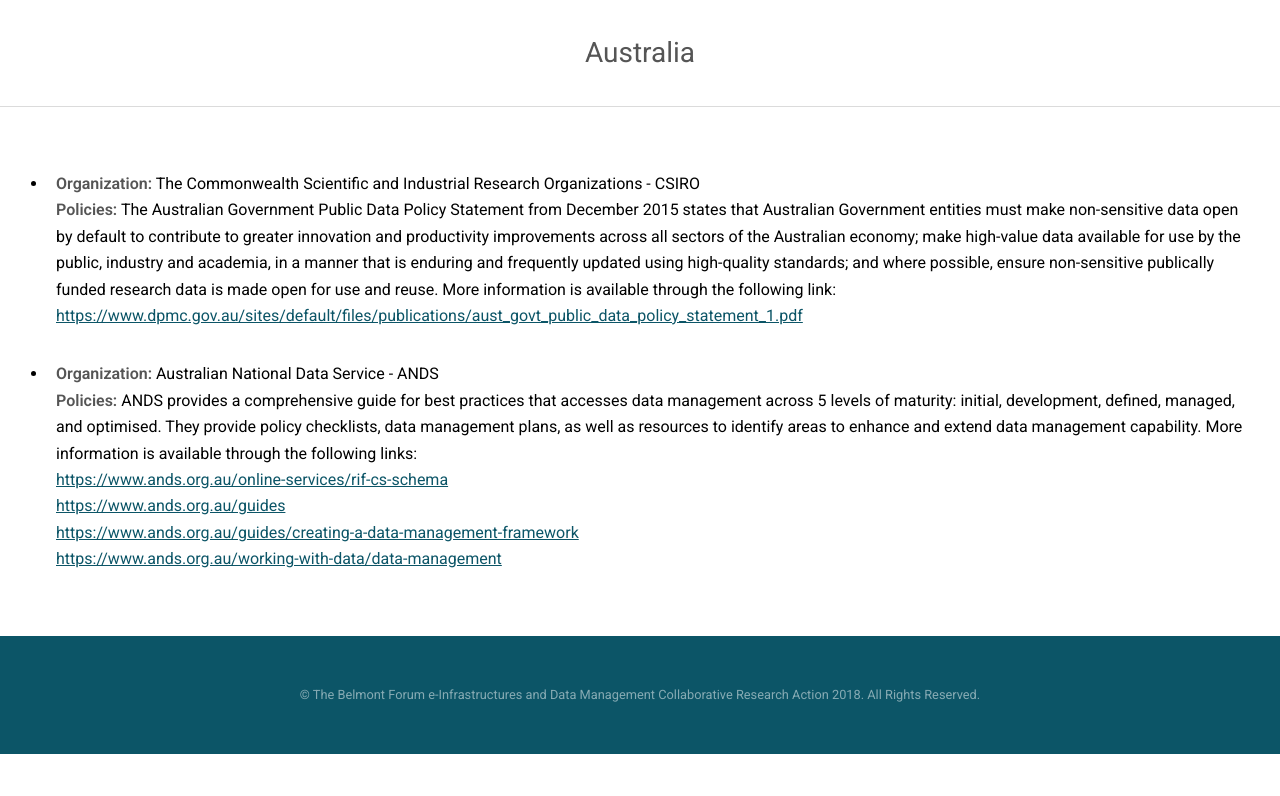
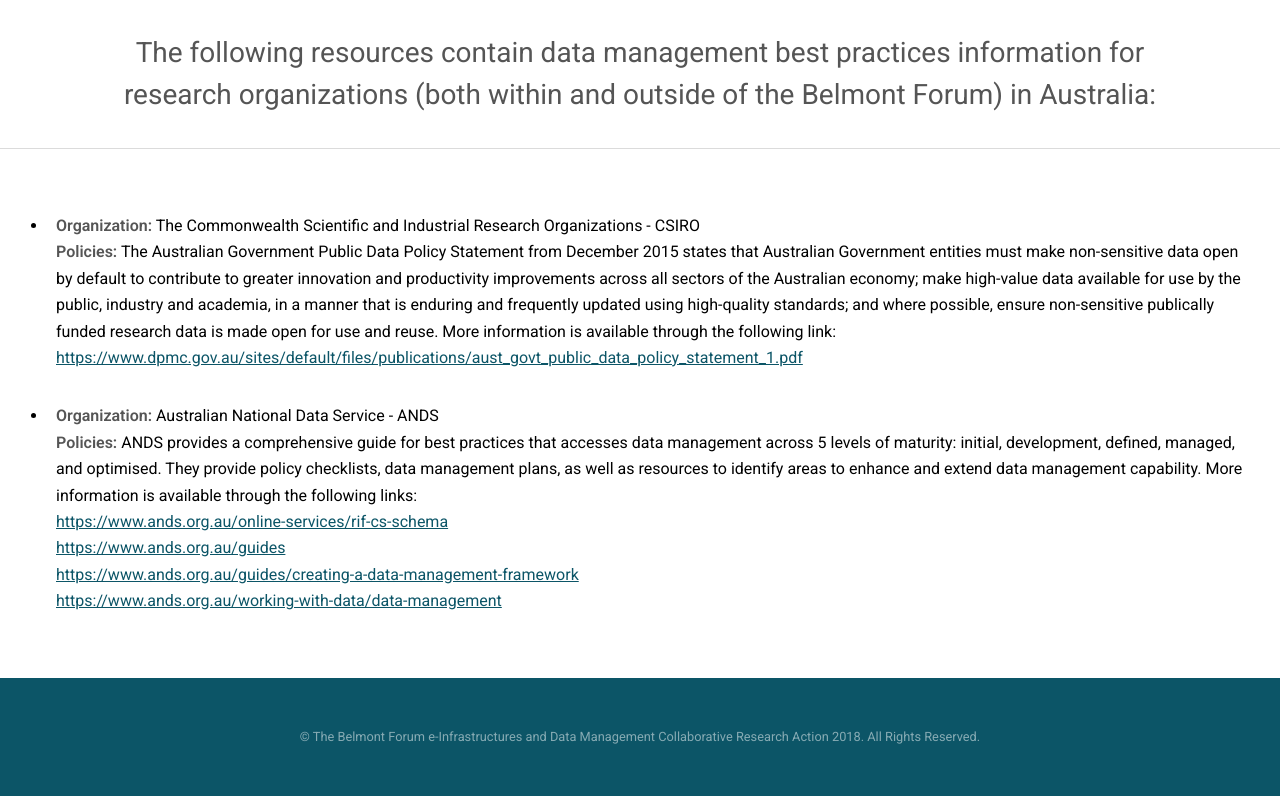
Before and after one commit to bfe-inf/toolkit, a Jekyll site: the page built from bp&s-australia.html, in a window 1280 px wide. Shown: the part 338-1134 px from the top of the page. Built offline with Jekyll 4.4.1, drawn with Linux system fonts in a browser that asks for light colours; before the commit the page ends 1092 px from its top, so only the background shows below that.

Commit message:
Update bp&s-australia.html

```diff
--- a/bp&s-australia.html
+++ b/bp&s-australia.html
@@ -48,7 +48,7 @@
 			<section id="main" class="wrapper" style="padding-bottom: 0px;">
 				<div class="inner">
 					<header class="align-center">
-						<h3>Australia</h3>
+						<h3>The following resources contain data management best practices information for research organizations (both within and outside of the Belmont Forum) in Australia:</h3>
 					</header>
 			</section>
 			<hr>
```
